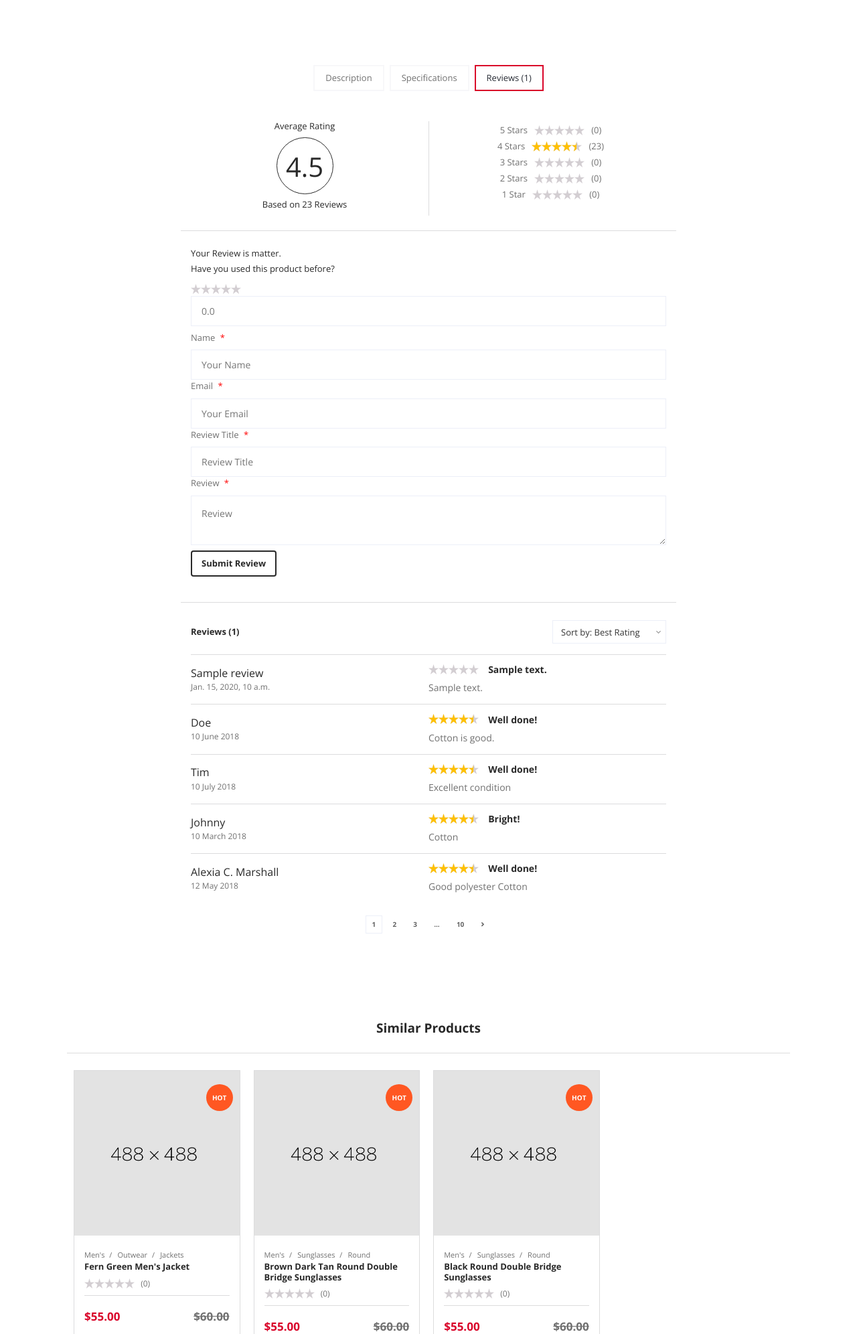
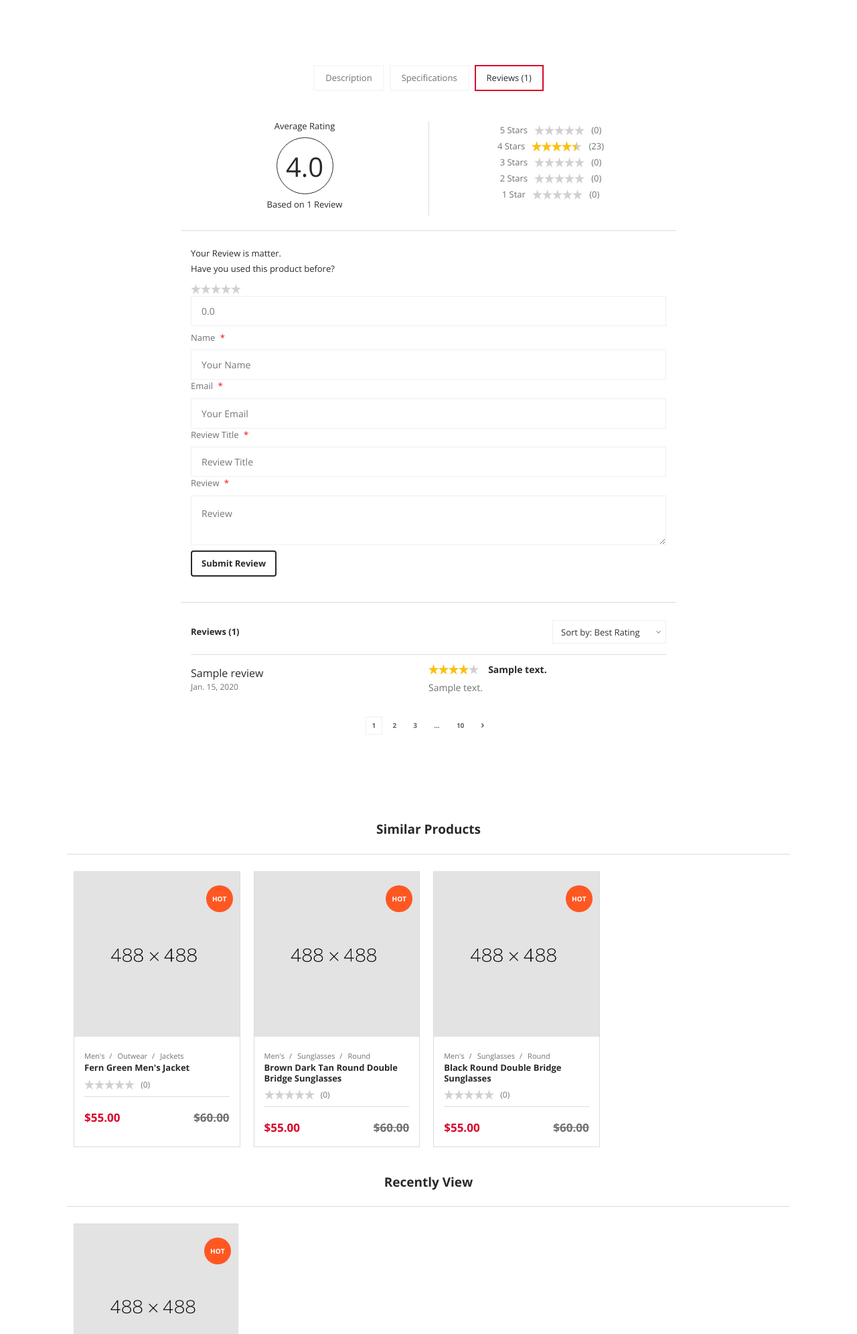
Before and after one commit to indieka900/dj_ecommerce, a Django app: page /product/1/ in a window 1280 px wide, after a click that opens the changed part. Shown: the part 1414-3406 px from the top of the page at 67% size. Run offline with Django 5.2, Linux system fonts and the light colour scheme; tables that the repository leaves empty hold one stand-in row (values such as "Sample post"); grey boxes marked "Sample" are stand-in pictures; some libraries are stand-ins or nearby versions.

Commit message:
calculated average rating

```diff
--- a/ecommerce/models.py
+++ b/ecommerce/models.py
@@ -125,10 +125,14 @@ class Review(models.Model):
     review_title = models.CharField(max_length=15)
     review = models.TextField()
     rating = models.DecimalField(max_digits=2, decimal_places=1)
-    created_at = models.DateTimeField(auto_now_add=True)
+    created_at = models.DateField(auto_now_add=True)
 
     def __str__(self):
         return f"{self.user.username}'s review for {self.product.title}"
+
+    @property
+    def rating_percentage(self):
+        return self.rating * 15
 
 class Order(models.Model):
     STATUS_CHOICES = (
--- a/ecommerce/templates/single-product.html
+++ b/ecommerce/templates/single-product.html
@@ -269,9 +269,9 @@ Product-Detail
                   <div class="total-score-wrapper">
                     <h6 class="review-h6">Average Rating</h6>
                     <div class="circle-wrapper">
-                      <h1>4.5</h1>
+                      <h1>{{average_rating}}</h1>
                     </div>
-                    <h6 class="review-h6">Based on 23 Reviews</h6>
+                    <h6 class="review-h6">Based on {{reviews | length}} Review{{ reviews|pluralize }}</h6>
                   </div>
                 </div>
                 <div class="col-lg-6 col-md-6">
@@ -403,66 +403,6 @@ Product-Detail
 
                   </div>
                   {% endfor %}
-                  <div class="review-data">
-                    <div class="reviewer-name-and-date">
-                      <h6 class="reviewer-name">Doe</h6>
-                      <h6 class="review-posted-date">10 June 2018</h6>
-                    </div>
-                    <div class="reviewer-stars-title-body">
-                      <div class="reviewer-stars">
-                        <div class="star">
-                          <span style="width: 67px"></span>
-                        </div>
-                        <span class="review-title">Well done!</span>
-                      </div>
-                      <p class="review-body">Cotton is good.</p>
-                    </div>
-                  </div>
-                  <div class="review-data">
-                    <div class="reviewer-name-and-date">
-                      <h6 class="reviewer-name">Tim</h6>
-                      <h6 class="review-posted-date">10 July 2018</h6>
-                    </div>
-                    <div class="reviewer-stars-title-body">
-                      <div class="reviewer-stars">
-                        <div class="star">
-                          <span style="width: 67px"></span>
-                        </div>
-                        <span class="review-title">Well done!</span>
-                      </div>
-                      <p class="review-body">Excellent condition</p>
-                    </div>
-                  </div>
-                  <div class="review-data">
-                    <div class="reviewer-name-and-date">
-                      <h6 class="reviewer-name">Johnny</h6>
-                      <h6 class="review-posted-date">10 March 2018</h6>
-                    </div>
-                    <div class="reviewer-stars-title-body">
-                      <div class="reviewer-stars">
-                        <div class="star">
-                          <span style="width: 67px"></span>
-                        </div>
-                        <span class="review-title">Bright!</span>
-                      </div>
-                      <p class="review-body">Cotton</p>
-                    </div>
-                  </div>
-                  <div class="review-data">
-                    <div class="reviewer-name-and-date">
-                      <h6 class="reviewer-name">Alexia C. Marshall</h6>
-                      <h6 class="review-posted-date">12 May 2018</h6>
-                    </div>
-                    <div class="reviewer-stars-title-body">
-                      <div class="reviewer-stars">
-                        <div class="star">
-                          <span style="width: 67px"></span>
-                        </div>
-                        <span class="review-title">Well done!</span>
-                      </div>
-                      <p class="review-body">Good polyester Cotton</p>
-                    </div>
-                  </div>
                 </div>
                 <!-- All-Reviews /- -->
                 <!-- Pagination-Review -->
--- a/ecommerce/views/product_views.py
+++ b/ecommerce/views/product_views.py
@@ -1,4 +1,5 @@
 from django.shortcuts import render, get_object_or_404
+from django.db.models import Avg
 from django.core.paginator import Paginator
 from ..models import (
     Product, Category, AppContent, Slider, Wishlist, Cart,
@@ -64,10 +65,12 @@ def product_detail(request, pk):
     s_products = Product.objects.filter(category=product.category)
     variants = ProductVariant.objects.filter(product=product)
     reviews = Review.objects.filter(product=product)
+    avarage_rating = round(sum(review.rating for review in reviews) / len(reviews), 1)
     unique_colors = list(set(variant.color for variant in variants if variant.color))
     context = {
         'product': product,
         'reviews' : reviews,
+        'average_rating' : avarage_rating,
         'images' : p_images,
         'similar_products' : s_products,
         'variants' : variants,
```
